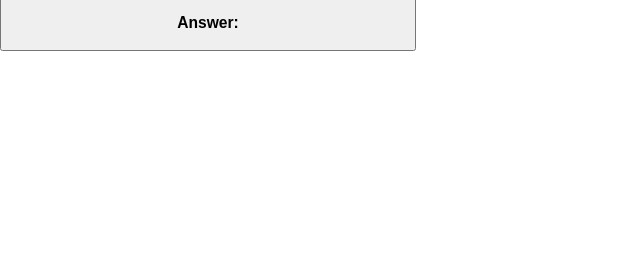
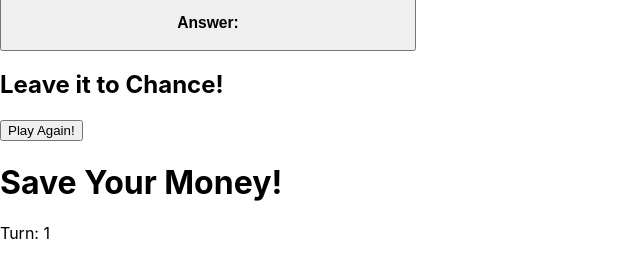
Before and after one commit to jeharr/daily-stock-bet, a React (Create React App) app in the folder client/: page / in a window 1280 px wide. Shown: the part 597-853 px from the top of the page, without its empty margins (0-640 px from the left). Before the commit the page ends 800 px from the top, so only its background shows below. Built offline with nearby package versions, Linux system fonts and the light colour scheme; no server answers.

Commit message:
added element to App

```diff
--- a/client/src/App.js
+++ b/client/src/App.js
@@ -5,6 +5,7 @@ import { Router, Route } from 'react-router-dom'
 import StockPicker from './components/StockPicker'
 import NavBar from './components/NavBar'
 import MagicEightBall from "./components/MagicEightBall"
+import GameOfChance from './components/GameOfChance'
 
 function App() {
 
@@ -14,6 +15,7 @@ function App() {
       <NavBar />
       <StockPicker />
       <MagicEightBall />
+      <GameOfChance />
     </div>
   );
 }
```
